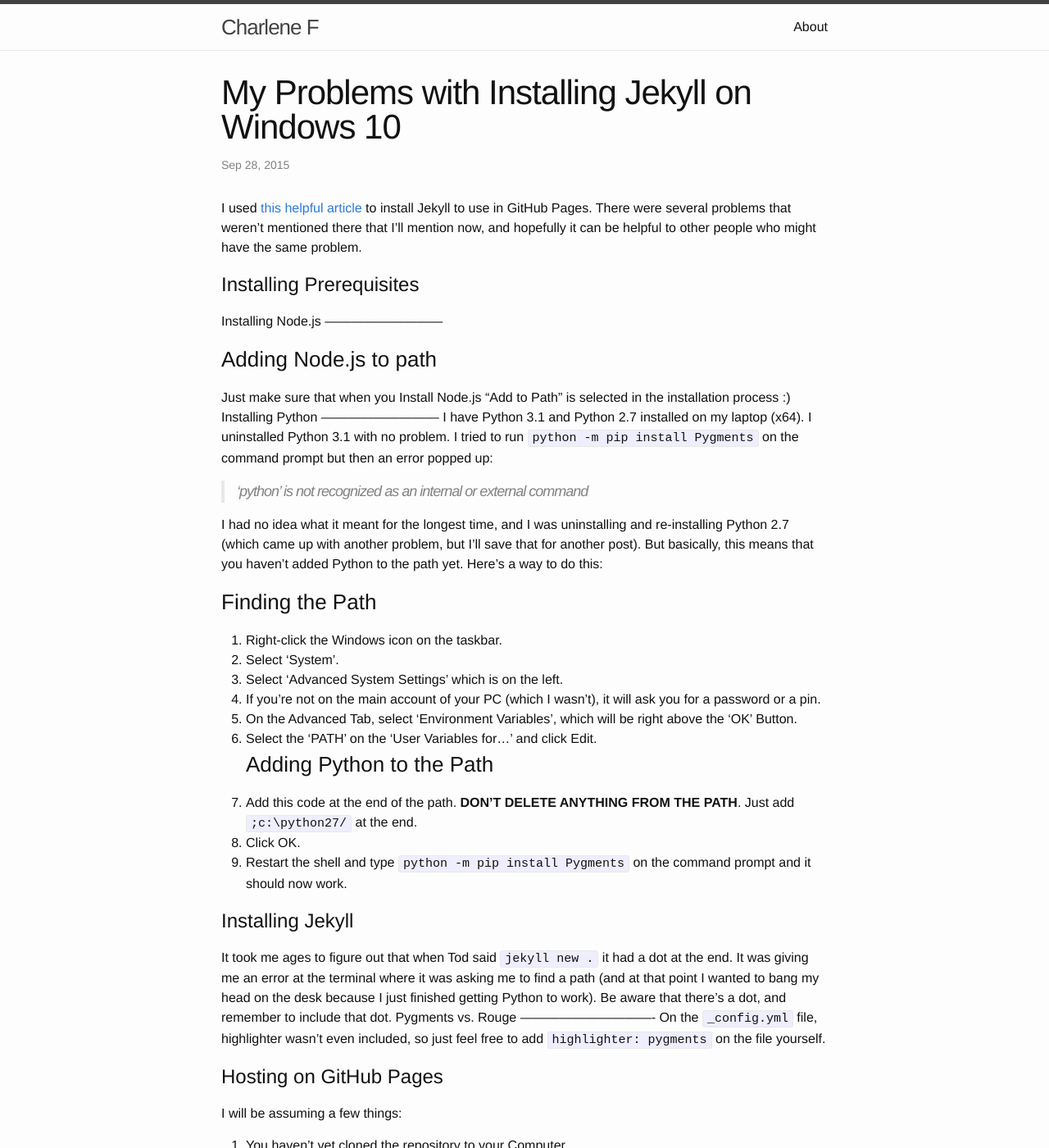
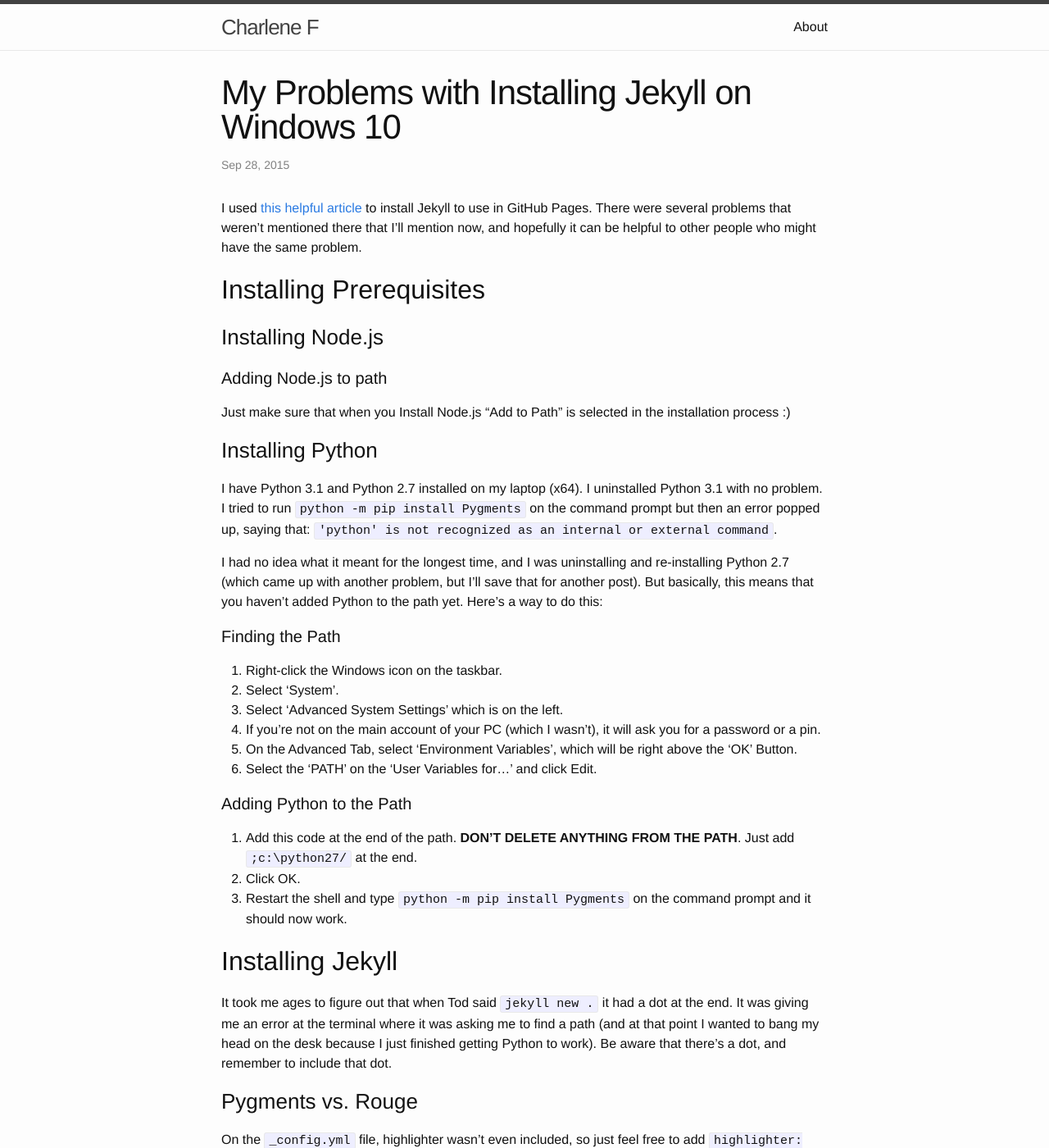
Before and after one commit to charlenefr/charlenefr.github.io, a Jekyll site: the page built from _posts/2015-09-28-creating-jekyll-blog-on-windows-10.markdown, in a window 1280 px wide and 1400 px high. Shown: the whole window at 82% size. Built offline with Jekyll 4.4.1, drawn with Linux system fonts in a browser that asks for light colours; some of the changed text lies outside the part shown.

Commit message:
Headings
Fixed the problem with Headings

```diff
--- a/_posts/2015-09-28-creating-jekyll-blog-on-windows-10.markdown
+++ b/_posts/2015-09-28-creating-jekyll-blog-on-windows-10.markdown
@@ -6,41 +6,39 @@
 ---
 I used [this helpful article][tod-thomson] to install Jekyll to use in GitHub Pages. There were several problems that weren't mentioned there that I'll mention now, and hopefully it can be helpful to other people who might have the same problem.
 
-Installing Prerequisites
-===========================
-Installing Node.js
----------------------------
-###Adding Node.js to path
+##Installing Prerequisites
+
+###Installing Node.js
+
+####Adding Node.js to path
 Just make sure that when you Install Node.js "Add to Path" is selected in the installation process :)
-Installing Python
----------------------------
-I have Python 3.1 and Python 2.7 installed on my laptop (x64). I uninstalled Python 3.1 with no problem. I tried to run `python -m pip install Pygments` on the command prompt but then an error popped up:
 
->'python' is not recognized as an internal or external command
+###Installing Python
+I have Python 3.1 and Python 2.7 installed on my laptop (x64). I uninstalled Python 3.1 with no problem. I tried to run `python -m pip install Pygments` on the command prompt but then an error popped up, saying that: `'python' is not recognized as an internal or external command`.
 
 I had no idea what it meant for the longest time, and I was uninstalling and re-installing Python 2.7 (which came up with another problem, but I'll save that for another post). But basically, this means that you haven't added Python to the path yet. Here's a way to do this:
 
-###Finding the Path
+####Finding the Path
 1. Right-click the Windows icon on the taskbar.
 2. Select 'System'.
 3. Select 'Advanced System Settings' which is on the left.
 3. If you're not on the main account of your PC (which I wasn't), it will ask you for a password or a pin.
 4. On the Advanced Tab, select 'Environment Variables', which will be right above the 'OK' Button.
 5. Select the 'PATH' on the 'User Variables for...' and click Edit.
-###Adding Python to the Path
+
+####Adding Python to the Path
 1. Add this code at the end of the path. **DON'T DELETE ANYTHING FROM THE PATH**. Just add `;c:\python27/` at the end.
 2. Click OK.
 3. Restart the shell and type `python -m pip install Pygments` on the command prompt and it should now work.
 
-Installing Jekyll
-===============================
+##Installing Jekyll
 It took me ages to figure out that when Tod said `jekyll new .` it had a dot at the end. It was giving me an error at the terminal where it was asking me to find a path (and at that point I wanted to bang my head on the desk because I just finished getting Python to work). Be aware that there's a dot, and remember to include that dot.
-Pygments vs. Rouge
--------------------------------
+
+###Pygments vs. Rouge
 On the `_config.yml` file, highlighter wasn't even included, so just feel free to add `highlighter: pygments` on the file yourself.
 
-Hosting on GitHub Pages
-===============================
+##Hosting on GitHub Pages
+
 I will be assuming a few things:
 1. You haven't yet cloned the repository to your Computer
 2. You have GitHub Desktop and you are logged in on it.
@@ -50,9 +48,9 @@
 2. Using Git Bash, redirect to the directory where you cloned your repository. For me, it was on `Documents/GitHub/`.
 3. Follow his instructions on the BlogTest and you should be fine :)
 
-Update "All the Things!"
-==============================
-Just be aware that when he says the updating will take a long time, *it will take a long time*. But you need to look at it every few minutes because it might ask you to overwrite gems, and you'll need to answer it. :)
+##Update "All the Things!"
+
+Just be aware that when he says the updating will take a long time, *it will take a long time*. But you need to look at it every few minutes because it might ask you to overwrite gems, and you'll need to answer it. Don't use that time to play Mahjong, because you will forget about the update and it'll take even longer ;)
 
 
 
```
